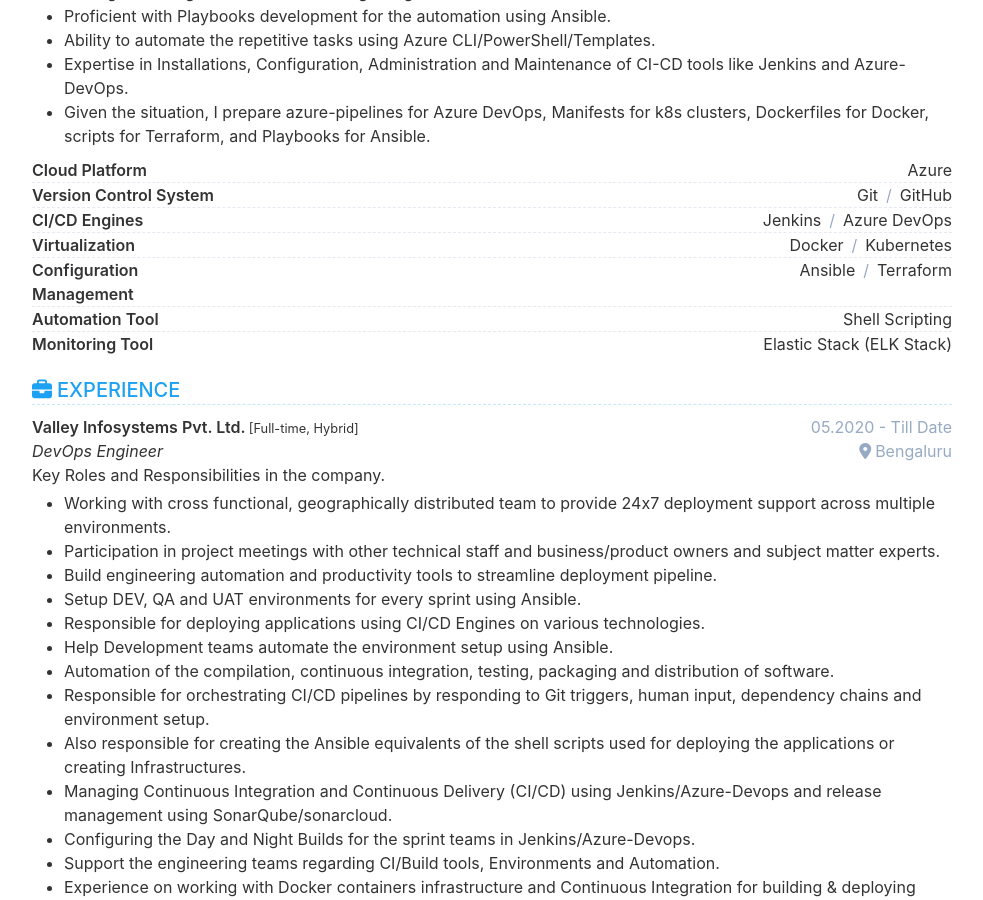
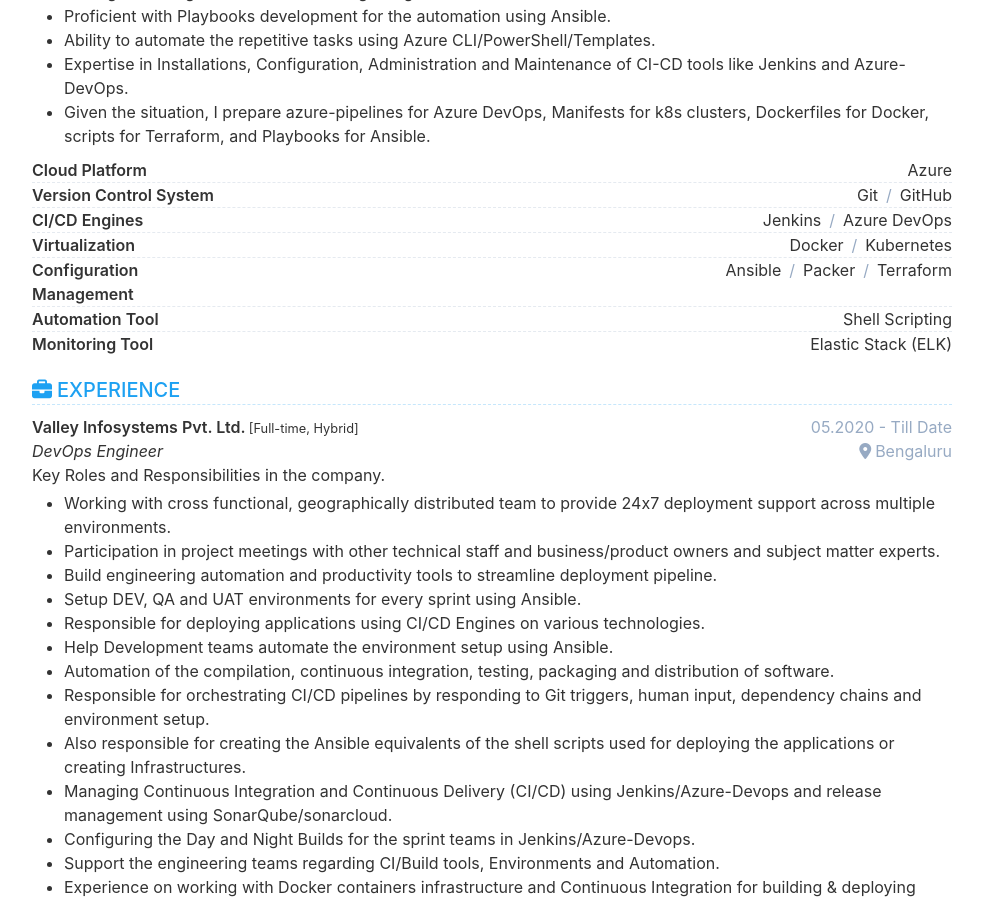
Before and after one commit to Raskinn/Resume, a Jekyll site: the page built from index.html, in a window 1280 px wide and 900 px high, scrolled down 744 px. Shown: the whole window, without its empty margins (148-1131 px from the left). Built offline with Jekyll 4.4.1, drawn with Linux system fonts in a browser that asks for light colours.

Commit message:
added changes

```diff
--- a/_data/data.yml
+++ b/_data/data.yml
@@ -231,6 +231,7 @@ skill:
     - name: Configuration Management
       item:
         - Ansible
+        - Packer
         - Terraform
 
     - name: Automation Tool
@@ -239,7 +240,7 @@ skill:
 
     - name: Monitoring Tool
       item:
-        - Elastic Stack (ELK Stack)
+        - Elastic Stack (ELK)
 
 education:
   show: true
```
